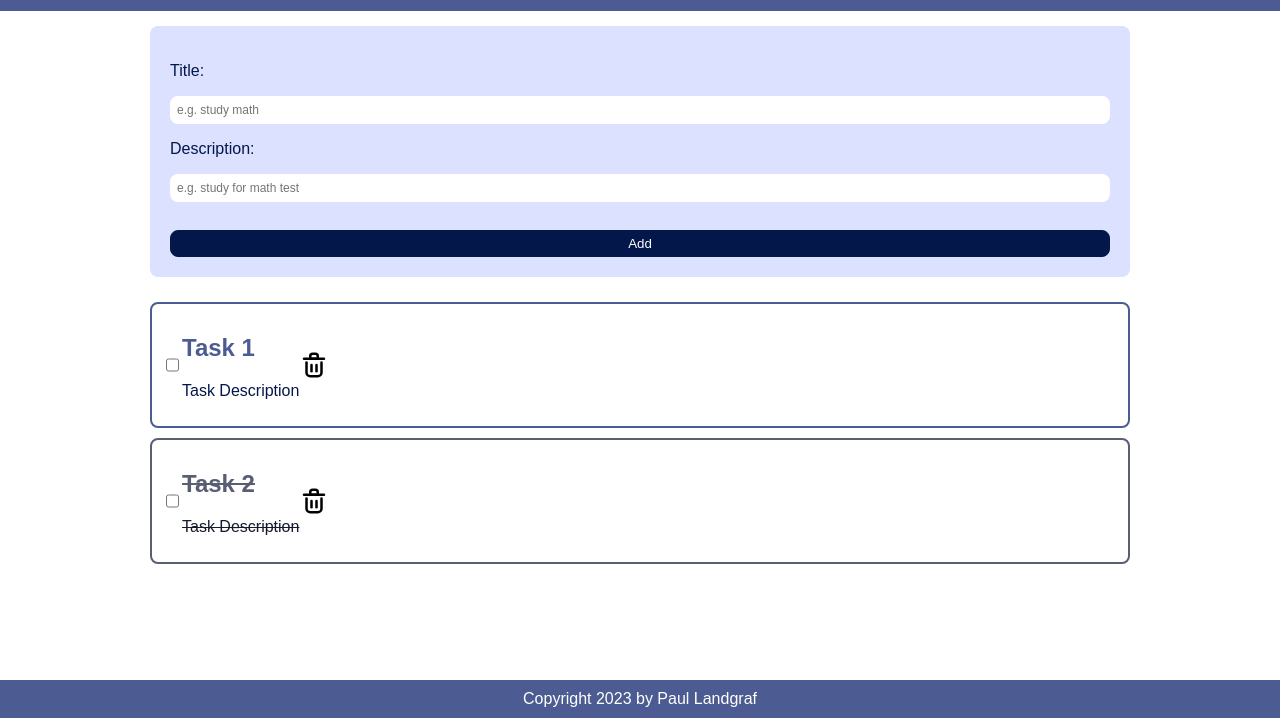
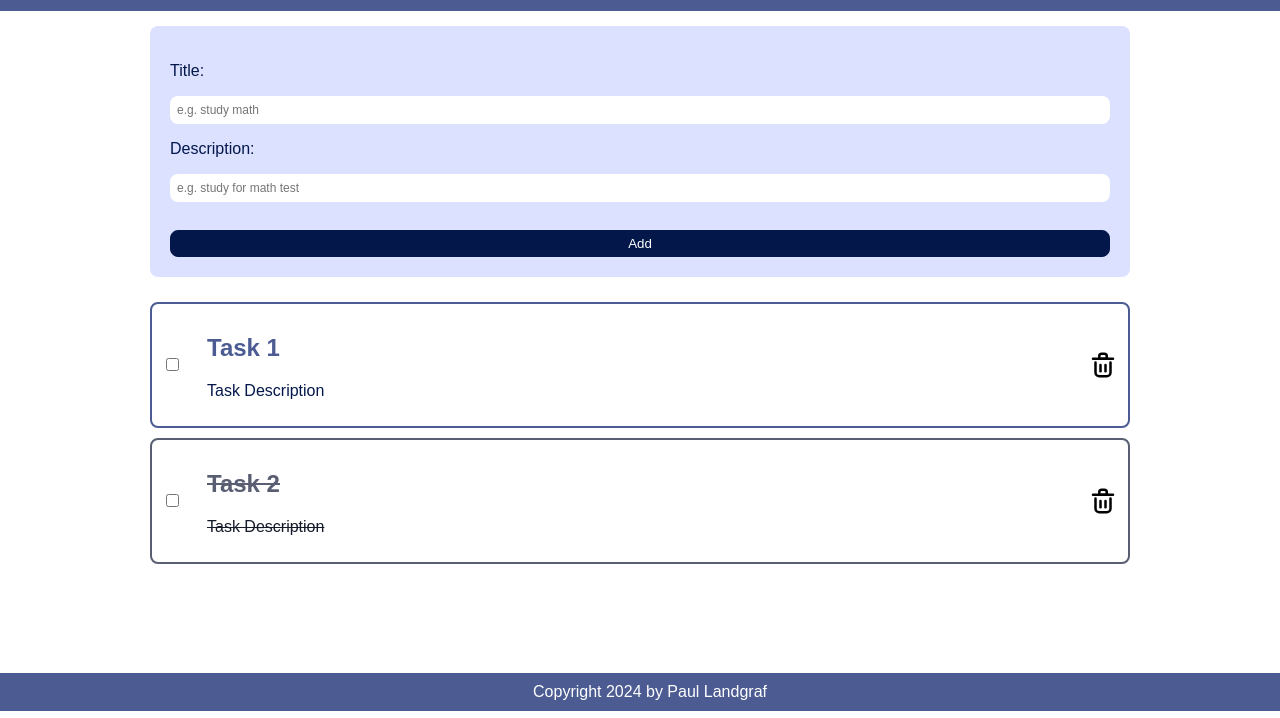
Before and after one commit to StormOfGalaxy/Task-Management-CraftsBlock-Eignungstest, a plain HTML site: page index.html in a window 1280 px wide. Shown: the part 89-807 px from the top of the page. Drawn offline with Linux system fonts and the light colour scheme.

Commit message:
updated style

```diff
--- a/index.html
+++ b/index.html
@@ -41,7 +41,7 @@
   </main>
 
   <footer>
-    <p class="copyright"><a href="">Copyright 2023 by Paul Landgraf</a></p>
+    <p class="copyright"><a href="">Copyright 2024 by Paul Landgraf</a></p>
 </footer>
 </body>
 </html>
--- a/style/style.css
+++ b/style/style.css
@@ -61,7 +61,11 @@ main {
   border-radius: 8px;
   padding: 10px;
   display: flex;
-  flex-direction: row;
+  align-items: center;
+}
+
+#taskLabel{
+  padding-left: 25px;
 }
 
 .task h2{
@@ -72,8 +76,9 @@ main {
   color: var(--md-sys-color-on-primary-container);
 }
 
-.task #deleteButton{
+#deleteButton{
   width: 30px;
+  margin-left: auto;
 }
 
 .taskChecked{
@@ -82,7 +87,7 @@ main {
   border: 2px solid var(--md-sys-color-secondary);
   border-radius: 8px;
   display: flex;
-  flex-direction: row;
+  align-items: center;
 }
 
 .taskChecked h2{
@@ -95,10 +100,6 @@ main {
   text-decoration:line-through;
 }
 
-.taskChecked #deleteButton{
-  width: 30px;
-}
-
 .addTask input:focus{
   border: 2px solid var(--md-sys-color-on-primary-container);
   outline: none;
@@ -107,10 +108,11 @@ main {
 .copyright{
   text-align: center;
   background-color: var(--md-sys-color-primary);
-  position: static;
+  position: absolute;
   margin-bottom: 0px;
   padding: 10px;
   bottom: 0px;
+  width: 100%;
 }
 
 .copyright a{
```
